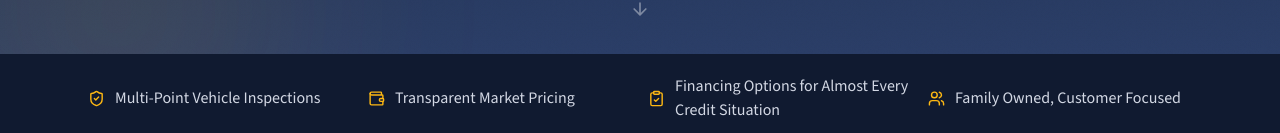
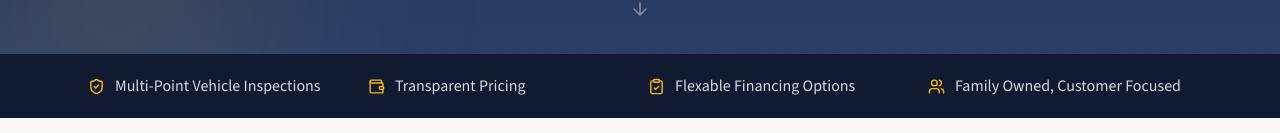
Before and after one commit to southernautomotivega/southern-automotive-site, a Next.js app in the folder sag-site/: page / in a window 1280 px wide. Shown: the part 667-800 px from the top of the page. Built offline with nearby package versions, Linux system fonts and the light colour scheme; no server answers.

Commit message:
Hayslip updates
Brandons recommendations

```diff
--- a/sag-site/components/Shared.js
+++ b/sag-site/components/Shared.js
@@ -5,8 +5,8 @@ import Reveal from "@/components/motion/Reveal";
 export function TrustStrip() {
   const items = [
     { label: "Multi-Point Vehicle Inspections", Icon: ShieldCheck },
-    { label: "Transparent Market Pricing", Icon: Wallet },
-    { label: "Financing Options for Almost Every Credit Situation", Icon: ClipboardCheck },
+    { label: "Transparent Pricing", Icon: Wallet },
+    { label: "Flexable Financing Options", Icon: ClipboardCheck },
     { label: "Family Owned, Customer Focused", Icon: Users },
   ];
   return (
```
